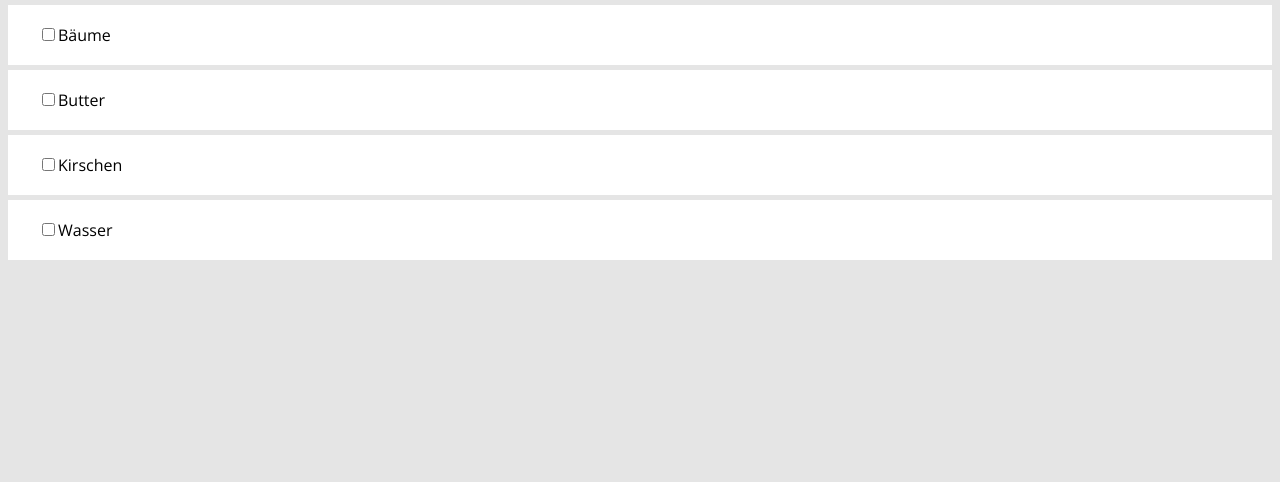
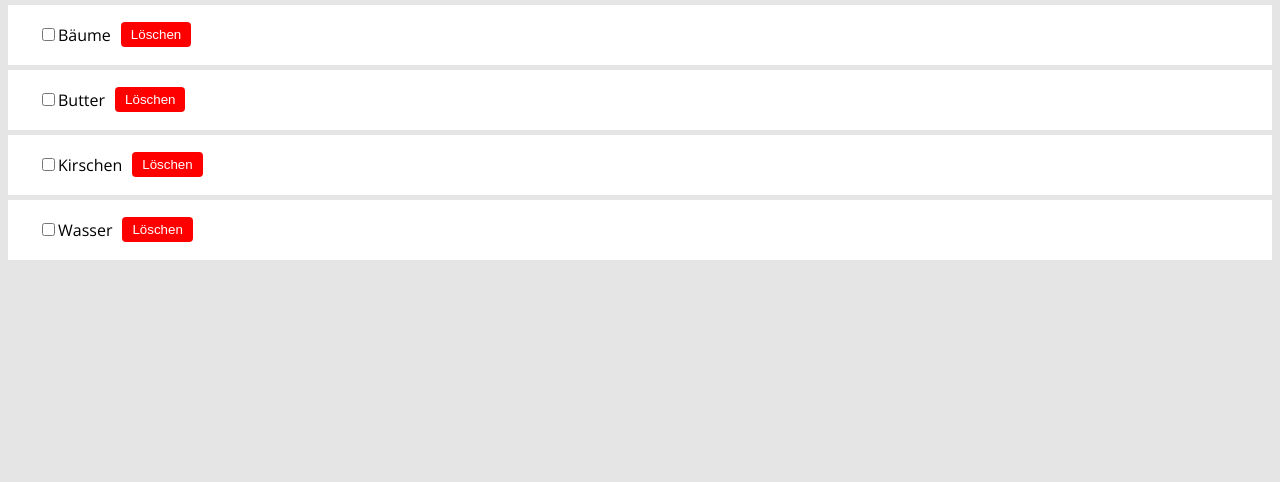
Before and after one commit to cmgoersch/my_first_django_project, a Django app: page /mylist/ in a window 1280 px wide. Shown: the part 134-616 px from the top of the page. Run offline with Django 5.2, Linux system fonts and the light colour scheme; data comes from the database, SQL or seed files in the repository; both versions use the stored data as it was after the commit.

Commit message:
Delete Button works

```diff
--- a/mylist/static/css/styles.css
+++ b/mylist/static/css/styles.css
@@ -72,3 +72,14 @@ header {
 .modal button:last-child {
     background-color: gray; /* Abbrechen-Button in Grau */
 }
+
+.delete-button {
+    background-color: red;
+    color: white;
+    padding: 5px 10px;
+    border: none;
+    border-radius: 4px;
+    cursor: pointer;
+    margin-left: 10px;
+
+}
--- a/mylist/static/js/scripts.js
+++ b/mylist/static/js/scripts.js
@@ -48,3 +48,25 @@ window.onclick = function(event) {
 function closeModal() {
     document.getElementById('itemModal').style.display = 'none';
 }
+
+function deleteItem(itemId) {
+    let token = document.getElementById('csrfTokenInput').value; // CSRF-Token aus dem versteckten Feld
+    fetch(`/mylist/${itemId}/`, {  // Endpoint anpassen, falls nötig
+        method: 'DELETE',
+        headers: {
+            'X-CSRFToken': token, // CSRF-Token im Header setzen
+            'Content-Type': 'application/json'
+        }
+    })
+    .then(response => {
+        if (response.ok) {
+            window.location.reload(); // Seite aktualisieren, um das gelöschte Element zu entfernen
+        } else {
+            alert('Es gab ein Problem beim Löschen des Elements.');
+        }
+    })
+    .catch(error => {
+        console.error('Fetch-Fehler:', error);
+        alert('Ein Fehler ist aufgetreten. Bitte versuche es erneut.');
+    });
+}
--- a/mylist/templates/shopping_list.html
+++ b/mylist/templates/shopping_list.html
@@ -17,10 +17,11 @@
     </header>
 
     {% for row in all_items %}
-        <div class="list-item">
-            <input type="checkbox"> {{ row.name }}
-        </div>
-    {% endfor %}
+    <div class="list-item">
+        <input type="checkbox"> {{ row.name }}
+        <button class="delete-button" onclick="deleteItem('{{ row.id }}')">Löschen</button>
+    </div>
+{% endfor %}
 
     <button class="fab-button" onclick="openModal()">+</button>
 
--- a/mylist/views.py
+++ b/mylist/views.py
@@ -1,10 +1,19 @@
-from django.shortcuts import render
-from .models import ShoppingItem
+from django.shortcuts import render, redirect, get_object_or_404
+from django.http import JsonResponse
+from .models import ShoppingItem  # Korrigiert auf ShoppingItem
 
 # Create your views here.
 def mylist(request):
     if request.method == 'POST':
-        print('Recived data:', request.POST['itemName'])
-        ShoppingItem.objects.create(name = request.POST['itemName'])
+        print('Received data:', request.POST['itemName'])
+        ShoppingItem.objects.create(name=request.POST['itemName'])
     all_items = ShoppingItem.objects.all()
     return render(request, 'shopping_list.html', {'all_items': all_items})
+
+def delete_item(request, item_id):
+    if request.method == 'DELETE':
+        item = get_object_or_404(ShoppingItem, id=item_id)  # Korrigiert auf ShoppingItem
+        item.delete()
+        return JsonResponse({'success': True})
+    else:
+        return JsonResponse({'error': 'Ungültige Anfrage'}, status=400)
--- a/shopping_list/urls.py
+++ b/shopping_list/urls.py
@@ -16,12 +16,12 @@ Including another URLconf
 """
 from django.contrib import admin
 from django.urls import path
-from mylist.views import mylist
+from mylist.views import mylist, delete_item  # Importiere spezifisch delete_item
 from django.conf import settings
 from django.conf.urls.static import static
 
 urlpatterns = [
     path('admin/', admin.site.urls),
     path('mylist/', mylist),
-
+    path('mylist/<int:item_id>/', delete_item, name='delete_item'),  # Verwende delete_item direkt
 ] + static(settings.STATIC_URL, document_root=settings.STATIC_ROOT)
```
Also changed, not shown: db.sqlite3.
